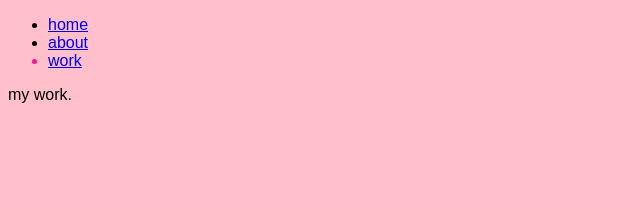
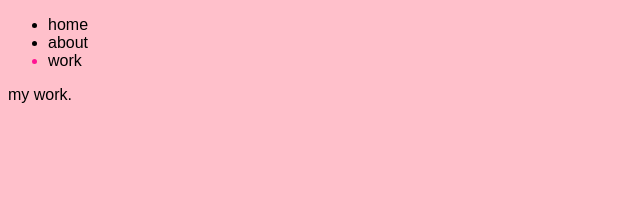
Before and after one commit to daniellaidalia/portfolio, a Jekyll site: the page built from work.html, in a window 1280 px wide. Shown: the top 208 px of the page, without its empty margins (0-640 px from the left). Built offline with Jekyll 4.4.1, drawn with Linux system fonts in a browser that asks for light colours.

Commit message:
Update styles.css

```diff
--- a/css/styles.css
+++ b/css/styles.css
@@ -8,12 +8,13 @@ body {
 }
 
 a:link {
-  style: none;
+  color: black;
+  text-decoration: none;
 }
 
 /* visited link */
 a:visited {
-  style: none;
+
 }
 
 /* mouse over link */
```
